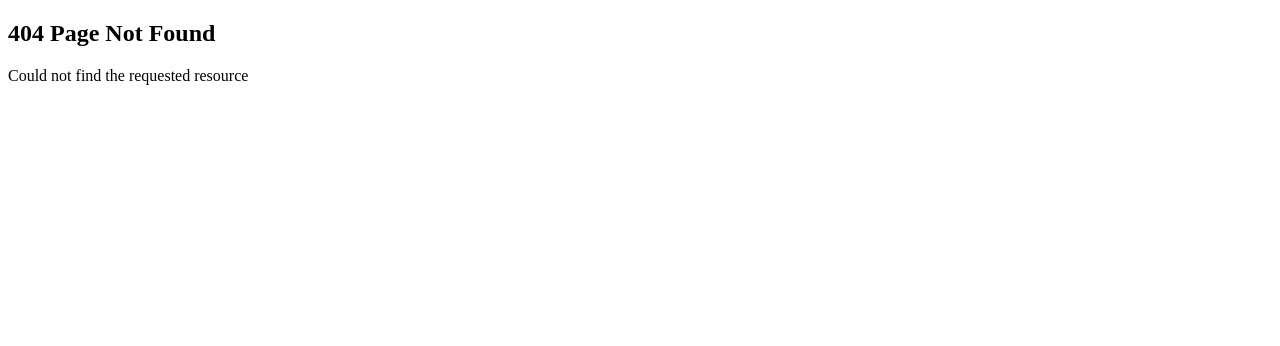
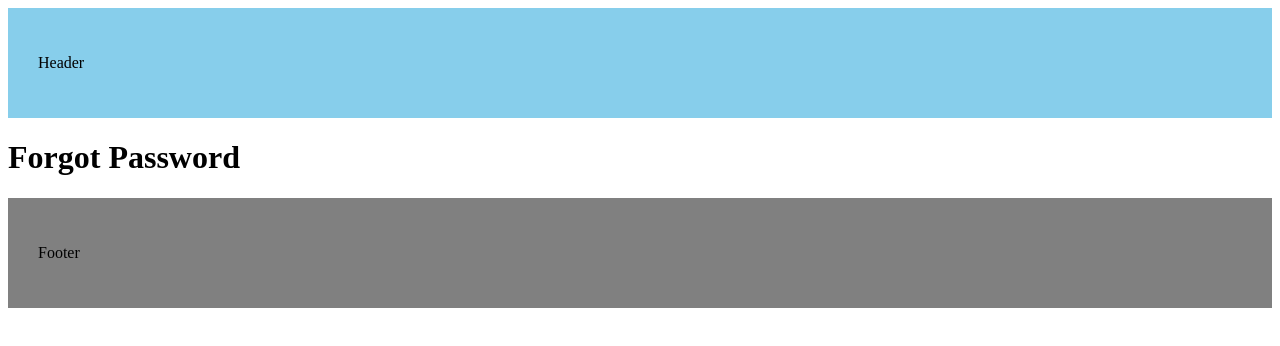
Before and after one commit to johsve-source/nextjs, a Next.js app in the folder routing/: page /auth/forgot-password in a window 1280 px wide. Before the commit this address had no page. Shown: the top 346 px of the page. Built offline with nearby package versions, Linux system fonts and the light colour scheme.

Commit message:
Nesting Layouts

```diff
--- /dev/null
+++ b/routing/src/app/auth/forgot-password/page.tsx
@@ -0,0 +1,3 @@
+export default function ForgotPassword() {
+  return <h1>Forgot Password</h1>;
+}
--- a/routing/src/app/layout.tsx
+++ b/routing/src/app/layout.tsx
@@ -10,7 +10,15 @@ export default function RootLayout({
 }) {
   return (
     <html lang="en">
-      <body>{children}</body>
+      <body>
+        <header style={{ backgroundColor: 'skyblue', padding: '30px' }}>
+          <p>Header</p>
+        </header>
+        {children}
+        <footer style={{ backgroundColor: 'gray', padding: '30px' }}>
+          <p>Footer</p>
+        </footer>
+      </body>
     </html>
   );
 }
```
Also changed, not shown: routing/src/app/products/[productId]/layout.tsx (added, +14 -0 lines).
